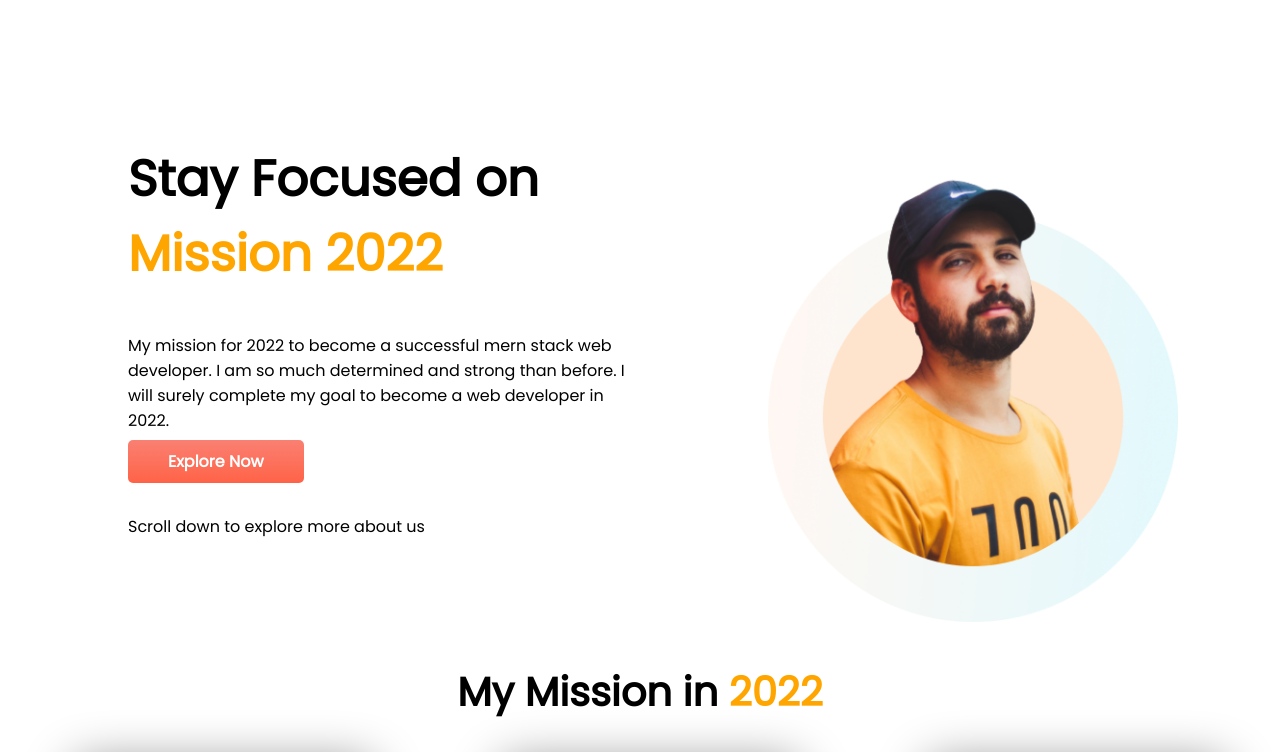
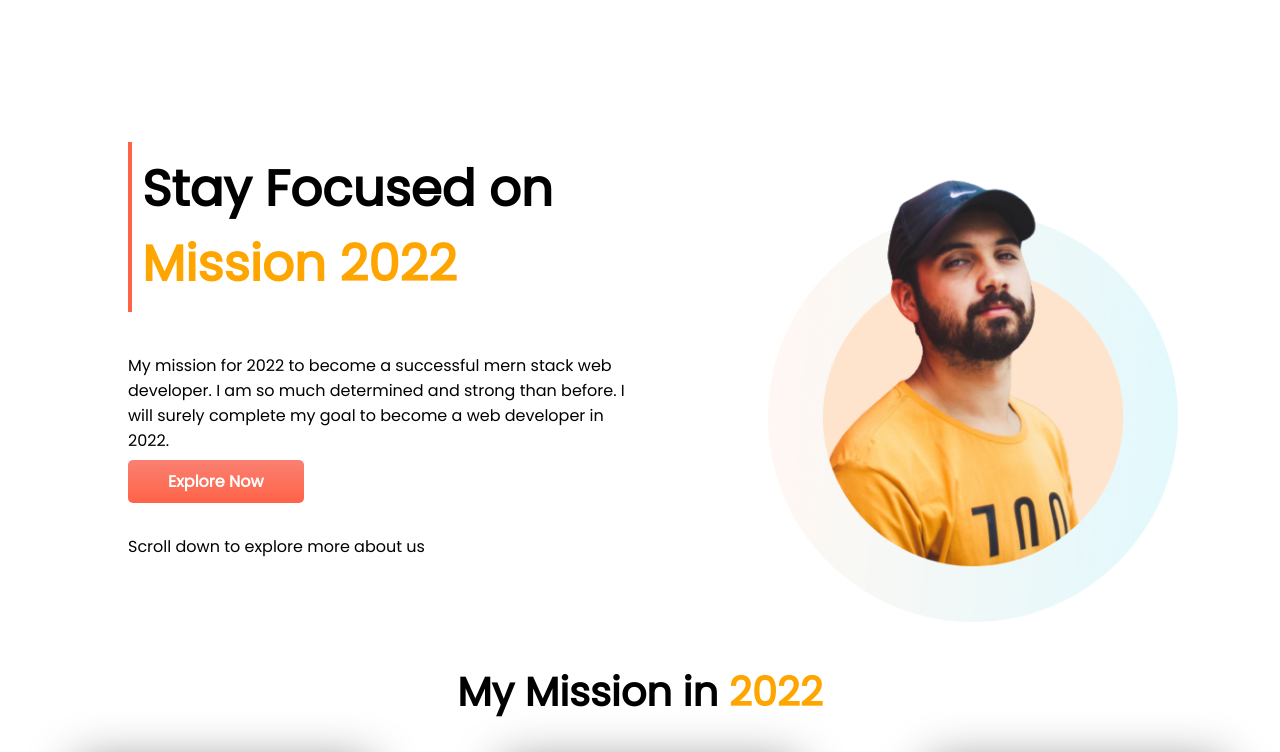
Before and after one commit to Rana12356/mission-2022, a plain HTML site: page index.html in a window 1280 px wide. Shown: the top 752 px of the page. Drawn offline with Linux system fonts and the light colour scheme.

Commit message:
some comments added

```diff
--- a/index.html
+++ b/index.html
@@ -11,9 +11,10 @@
     <link rel="stylesheet" href="style.css">
 </head>
 <body>
+    <!-- header section work added here -->
     <section class="flexible-container">
         <div class="half-width">
-            <h1>Stay Focused on<br><span class="color-change">Mission 2022</span></h1>
+            <h1 id="line">Stay Focused on<br><span class="color-change">Mission 2022</span></h1>
             <p>My mission for 2022 to become a successful mern stack web developer. I am so much determined and strong than before. I will surely complete my goal to become a web developer in 2022.</p>
             <a class="link-button" target="_blank" href="https://www.linkedin.com/in/rana-ahmed-8407221a2/">Explore Now</a>
             <p id="scroll-down">Scroll down to explore more about us</p>
@@ -22,6 +23,7 @@
             <img src="images/person/person-2.png" alt="">
         </div>
     </section>
+    <!-- My mission in 2022 section started here -->
     <section>
         <h2>My Mission in <span class="color-change">2022</span></h2>
         <div class="box-container">
@@ -42,6 +44,7 @@
             </div>
         </div>
     </section>
+    <!-- develop without limits section started here -->
     <section class="develop-limit-container">
         <div class="flexible-container">
             <div class="half-width">
@@ -54,6 +57,7 @@
             </div>
         </div>
     </section>
+    <!-- global community section started here -->
     <section class="global-community-container">
         <div class="flexible-container">
             <div class="half-width">
@@ -66,6 +70,7 @@
             </div>
         </div>
     </section>
+    <!-- Extra part feedback section started here -->
     <section class="feedback-section">
         <h2>Give us <span class="color-change"><i>Feedback</i> </span></h2>
         <form action="">
@@ -74,6 +79,7 @@
             <input type="submit" id="submit"/>
         </form>
     </section>
+    <!-- footer part started here -->
     <footer>
         <h3>Mission <span class="footer-color">2022</span></h3>
         <p>Hard work, Perseverance, and Determination for 2022</p>
--- a/style.css
+++ b/style.css
@@ -11,6 +11,11 @@ h2{
 }
 h3{
     font-size: 30px;
+}
+#line{
+    border-left: 4px solid tomato;
+    border-image-slice: 1;
+    padding: 10px;
 }
 .color-change{
     color: orange;
```
